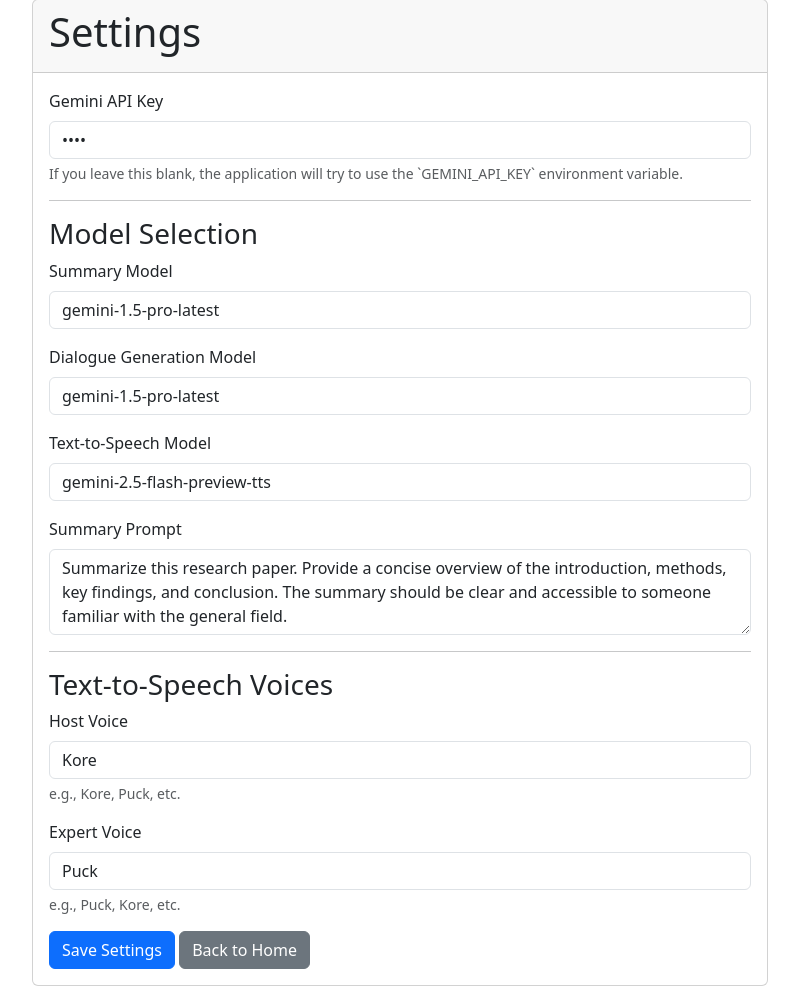
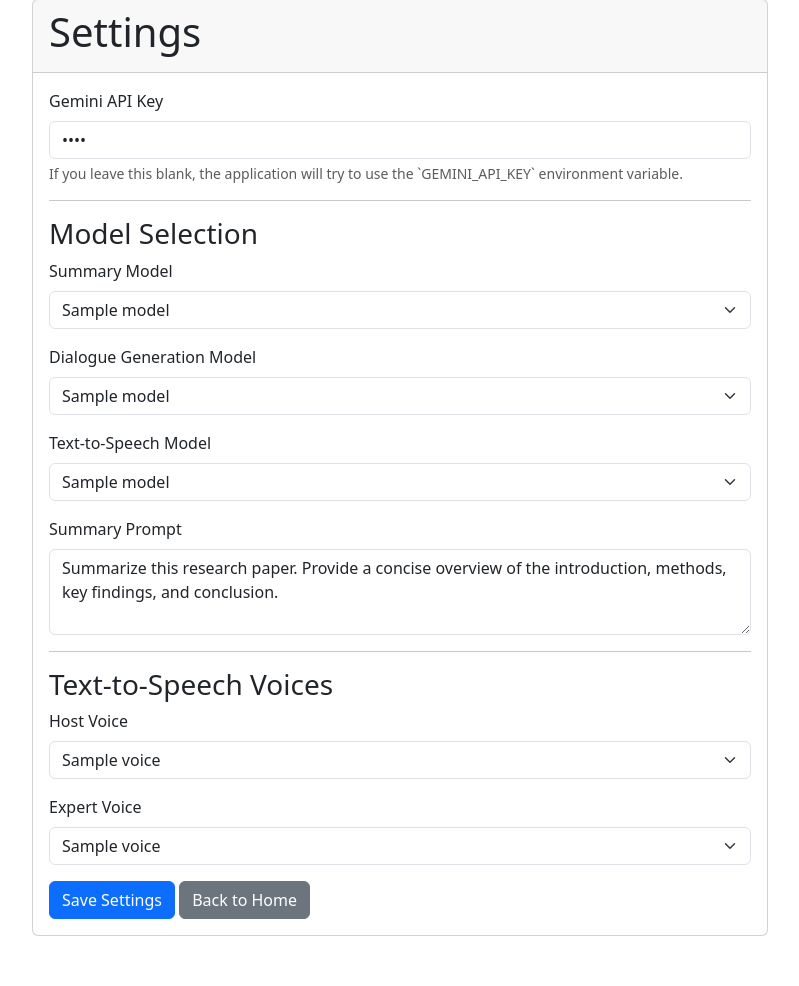
Before and after one commit to dranoto/audiopaper, a Flask app: template templates/settings.html in a window 1280 px wide. Shown: the part 49-1035 px from the top of the page, without its empty margins (240-1039 px from the left). After the commit the page ends 985 px from the top, so only its background shows below. Run offline with Flask 3, Linux system fonts and the light colour scheme; tables that the repository leaves empty hold one stand-in row (values such as "Sample post"); the template is opened without the code that fills it: values that come from a table or form of the project are taken from there, most other values are stand-ins (such as "Sample title", 1, 10 or a date in 2020).

Commit message:
Updated models

```diff
--- a/app.py
+++ b/app.py
@@ -22,6 +22,20 @@ ALLOWED_EXTENSIONS = {'pdf'}
 
 db = SQLAlchemy(app)
 
+# --- Global lists for models and voices ---
+available_text_models = []
+available_tts_models = []
+# The Gemini API does not currently provide an endpoint to list voices,
+# so we are using a hardcoded list of available prebuilt voices.
+available_voices = [
+    'Zephyr', 'Puck', 'Charon', 'Kore', 'Fenrir', 'Leda', 'Orus', 'Aoede',
+    'Callirrhoe', 'Autonoe', 'Enceladus', 'Iapetus', 'Umbriel', 'Algieba',
+    'Despina', 'Erinome', 'Algenib', 'Rasalgethi', 'Laomedeia', 'Achernar',
+    'Alnilam', 'Schedar', 'Gacrux', 'Pulcherrima', 'Achird', 'Zubenelgenubi',
+    'Vindemiatrix', 'Sadachbia', 'Sadaltager', 'Sulafat'
+]
+
+
 # --- Database Models ---
 class Folder(db.Model):
     id = db.Column(db.Integer, primary_key=True)
@@ -35,8 +49,8 @@ class PDFFile(db.Model):
     id = db.Column(db.Integer, primary_key=True)
     filename = db.Column(db.String(100), unique=True, nullable=False)
     text = db.Column(db.Text, nullable=False)
-    figures = db.Column(db.Text)  # JSON-encoded list of figure paths
-    captions = db.Column(db.Text)  # JSON-encoded list of captions
+    figures = db.Column(db.Text)
+    captions = db.Column(db.Text)
     summary = db.Column(db.Text, nullable=True)
     dialogue_transcript = db.Column(db.Text, nullable=True)
     folder_id = db.Column(db.Integer, db.ForeignKey('folder.id'), nullable=True)
@@ -53,7 +67,7 @@ class Settings(db.Model):
     tts_model = db.Column(db.String(100), nullable=False, default='gemini-2.5-flash-preview-tts')
     tts_host_voice = db.Column(db.String(100), nullable=False, default='Kore')
     tts_expert_voice = db.Column(db.String(100), nullable=False, default='Puck')
-    summary_prompt = db.Column(db.Text, nullable=False, default='Summarize this research paper. Provide a concise overview of the introduction, methods, key findings, and conclusion. The summary should be clear and accessible to someone familiar with the general field.')
+    summary_prompt = db.Column(db.Text, nullable=False, default='Summarize this research paper. Provide a concise overview of the introduction, methods, key findings, and conclusion.')
 
     def __repr__(self):
         return f'<Settings {self.id}>'
@@ -67,7 +81,6 @@ os.makedirs(app.config['GENERATED_AUDIO_FOLDER'], exist_ok=True)
 
 # --- Helper Functions ---
 def get_settings():
-    """Gets settings from DB, creating them if they don't exist."""
     settings = Settings.query.first()
     if settings:
         return settings
@@ -81,23 +94,41 @@ def get_settings():
         return Settings.query.first()
 
 def init_gemini_client(app_instance):
-    """Initializes the Gemini Client and attaches it to the app instance."""
+    global available_text_models, available_tts_models
     with app_instance.app_context():
         settings = get_settings()
         api_key = settings.gemini_api_key or os.environ.get('GEMINI_API_KEY')
         if api_key:
             try:
-                app_instance.gemini_client = genai.Client(api_key=api_key)
+                client = genai.Client(api_key=api_key)
+                app_instance.gemini_client = client
                 app_instance.logger.info("Gemini Client initialized successfully.")
+
+                # Fetch and filter models
+                available_text_models.clear()
+                available_tts_models.clear()
+                for model in client.models.list():
+                    model_name = model.name.replace("models/", "")
+                    if 'generateContent' in model.supported_actions:
+                         # Heuristic to separate TTS from other generative models
+                        if 'tts' in model_name:
+                            available_tts_models.append(model_name)
+                        else:
+                            available_text_models.append(model_name)
+
+                available_text_models = sorted(available_text_models)
+                available_tts_models = sorted(available_tts_models)
+                app_instance.logger.info(f"Found {len(available_text_models)} text models and {len(available_tts_models)} TTS models.")
+
             except Exception as e:
                 app_instance.gemini_client = None
-                app_instance.logger.error(f"Failed to initialize Gemini Client: {e}")
+                app_instance.logger.error(f"Failed to initialize Gemini Client or fetch models: {e}")
         else:
             app_instance.gemini_client = None
             app_instance.logger.warning("Gemini API key not found. Generative features will be disabled.")
 
+
 def process_pdf(filepath):
-    """Extracts text, figures, and captions from a PDF file."""
     doc = fitz.open(filepath)
     text = ""
     figures = []
@@ -230,7 +261,6 @@ def generate_dialogue(file_id):
         return {'error': 'Gemini client is not initialized. Please check API key.'}, 500
 
     try:
-        # 1. Generate dialogue script
         script_prompt = f"""
         Based on the following summary, generate a dialogue script for a podcast episode between a 'Host' and an 'Expert'.
         The dialogue should be engaging and informative. The Host should ask questions and the Expert should explain the concepts.
@@ -252,7 +282,6 @@ def generate_dialogue(file_id):
         pdf_file.dialogue_transcript = json.dumps(dialogue, indent=2)
         db.session.commit()
 
-        # 2. Format script for TTS and generate audio
         tts_prompt = "TTS the following conversation between Host and Expert:\n"
         for part in dialogue:
             tts_prompt += f"{part.get('speaker', 'Expert')}: {part.get('line', '')}\n"
@@ -279,7 +308,6 @@ def generate_dialogue(file_id):
 
         tts_response = tts_model.generate_content(tts_prompt, generation_config=generation_config)
 
-        # 3. Process and save audio
         audio_part = tts_response.candidates[0].content.parts[0]
         audio_data = audio_part.inline_data.data
         mime_type = audio_part.inline_data.mime_type
@@ -313,10 +341,14 @@ def settings_route():
         settings.tts_expert_voice = request.form.get('tts_expert_voice')
         settings.summary_prompt = request.form.get('summary_prompt')
         db.session.commit()
-        init_gemini_client(app) # Re-initialize client with new key if provided
+        init_gemini_client(app)
         return redirect(url_for('settings_route'))
 
-    return render_template('settings.html', settings=settings)
+    return render_template('settings.html',
+                           settings=settings,
+                           text_models=available_text_models,
+                           tts_models=available_tts_models,
+                           voices=available_voices)
 
 # --- Static File Routes ---
 @app.route('/uploads/<filename>')
--- a/templates/settings.html
+++ b/templates/settings.html
@@ -25,15 +25,27 @@
                             <h3>Model Selection</h3>
                             <div class="mb-3">
                                 <label for="summary_model" class="form-label">Summary Model</label>
-                                <input type="text" class="form-control" id="summary_model" name="summary_model" value="{{ settings.summary_model }}">
+                                <select class="form-select" id="summary_model" name="summary_model">
+                                    {% for model in text_models %}
+                                        <option value="{{ model }}" {% if model == settings.summary_model %}selected{% endif %}>{{ model }}</option>
+                                    {% endfor %}
+                                </select>
                             </div>
                             <div class="mb-3">
                                 <label for="dialogue_model" class="form-label">Dialogue Generation Model</label>
-                                <input type="text" class="form-control" id="dialogue_model" name="dialogue_model" value="{{ settings.dialogue_model }}">
+                                <select class="form-select" id="dialogue_model" name="dialogue_model">
+                                    {% for model in text_models %}
+                                        <option value="{{ model }}" {% if model == settings.dialogue_model %}selected{% endif %}>{{ model }}</option>
+                                    {% endfor %}
+                                </select>
                             </div>
                              <div class="mb-3">
                                 <label for="tts_model" class="form-label">Text-to-Speech Model</label>
-                                <input type="text" class="form-control" id="tts_model" name="tts_model" value="{{ settings.tts_model }}">
+                                <select class="form-select" id="tts_model" name="tts_model">
+                                    {% for model in tts_models %}
+                                        <option value="{{ model }}" {% if model == settings.tts_model %}selected{% endif %}>{{ model }}</option>
+                                    {% endfor %}
+                                </select>
                             </div>
                             <div class="mb-3">
                                 <label for="summary_prompt" class="form-label">Summary Prompt</label>
@@ -43,13 +55,19 @@
                             <h3>Text-to-Speech Voices</h3>
                             <div class="mb-3">
                                 <label for="tts_host_voice" class="form-label">Host Voice</label>
-                                <input type="text" class="form-control" id="tts_host_voice" name="tts_host_voice" value="{{ settings.tts_host_voice }}">
-                                <div class="form-text">e.g., Kore, Puck, etc.</div>
+                                <select class="form-select" id="tts_host_voice" name="tts_host_voice">
+                                    {% for voice in voices %}
+                                        <option value="{{ voice }}" {% if voice == settings.tts_host_voice %}selected{% endif %}>{{ voice }}</option>
+                                    {% endfor %}
+                                </select>
                             </div>
                             <div class="mb-3">
                                 <label for="tts_expert_voice" class="form-label">Expert Voice</label>
-                                <input type="text" class="form-control" id="tts_expert_voice" name="tts_expert_voice" value="{{ settings.tts_expert_voice }}">
-                                <div class="form-text">e.g., Puck, Kore, etc.</div>
+                                <select class="form-select" id="tts_expert_voice" name="tts_expert_voice">
+                                    {% for voice in voices %}
+                                        <option value="{{ voice }}" {% if voice == settings.tts_expert_voice %}selected{% endif %}>{{ voice }}</option>
+                                    {% endfor %}
+                                </select>
                             </div>
                             <button type="submit" class="btn btn-primary">Save Settings</button>
                             <a href="{{ url_for('index') }}" class="btn btn-secondary">Back to Home</a>
```
